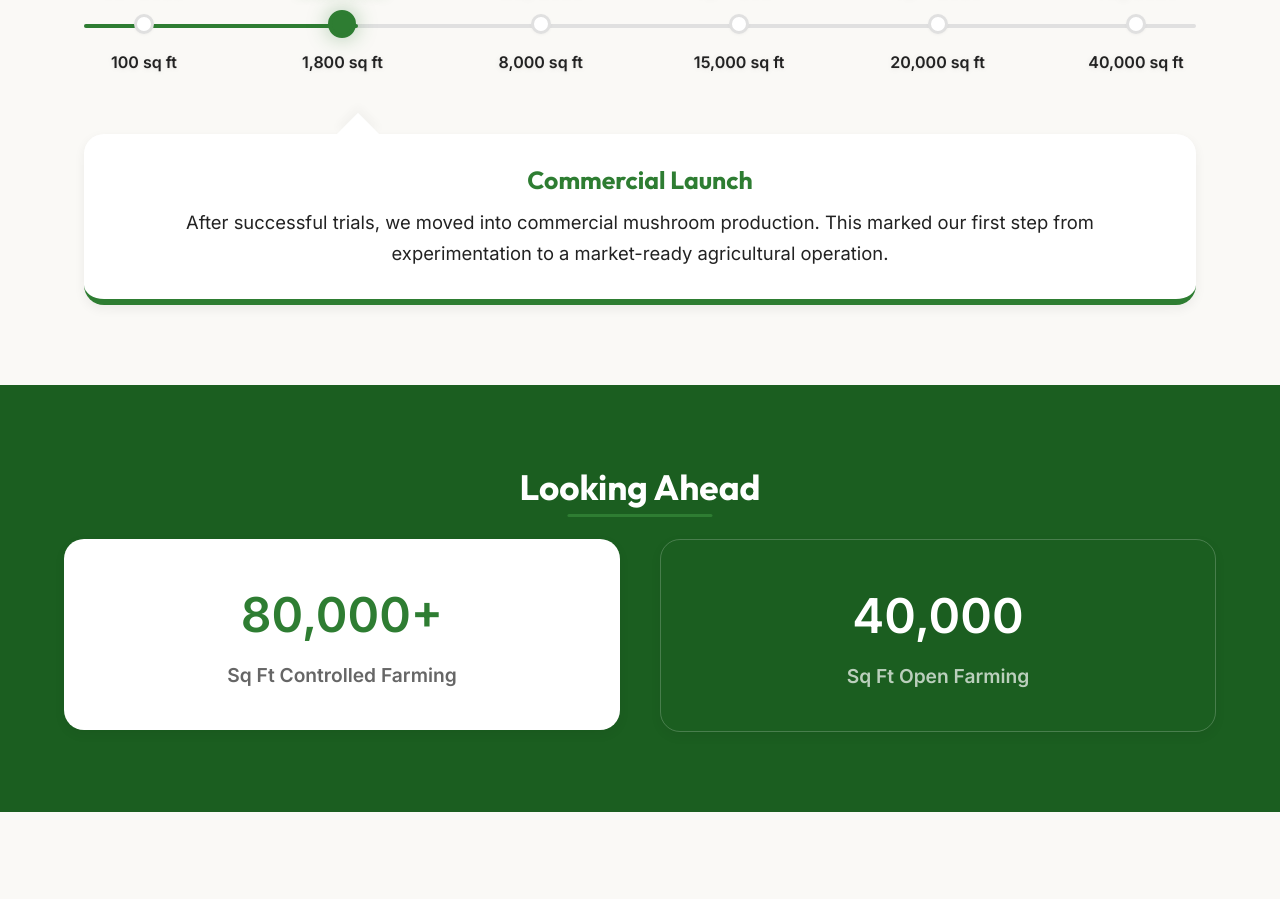
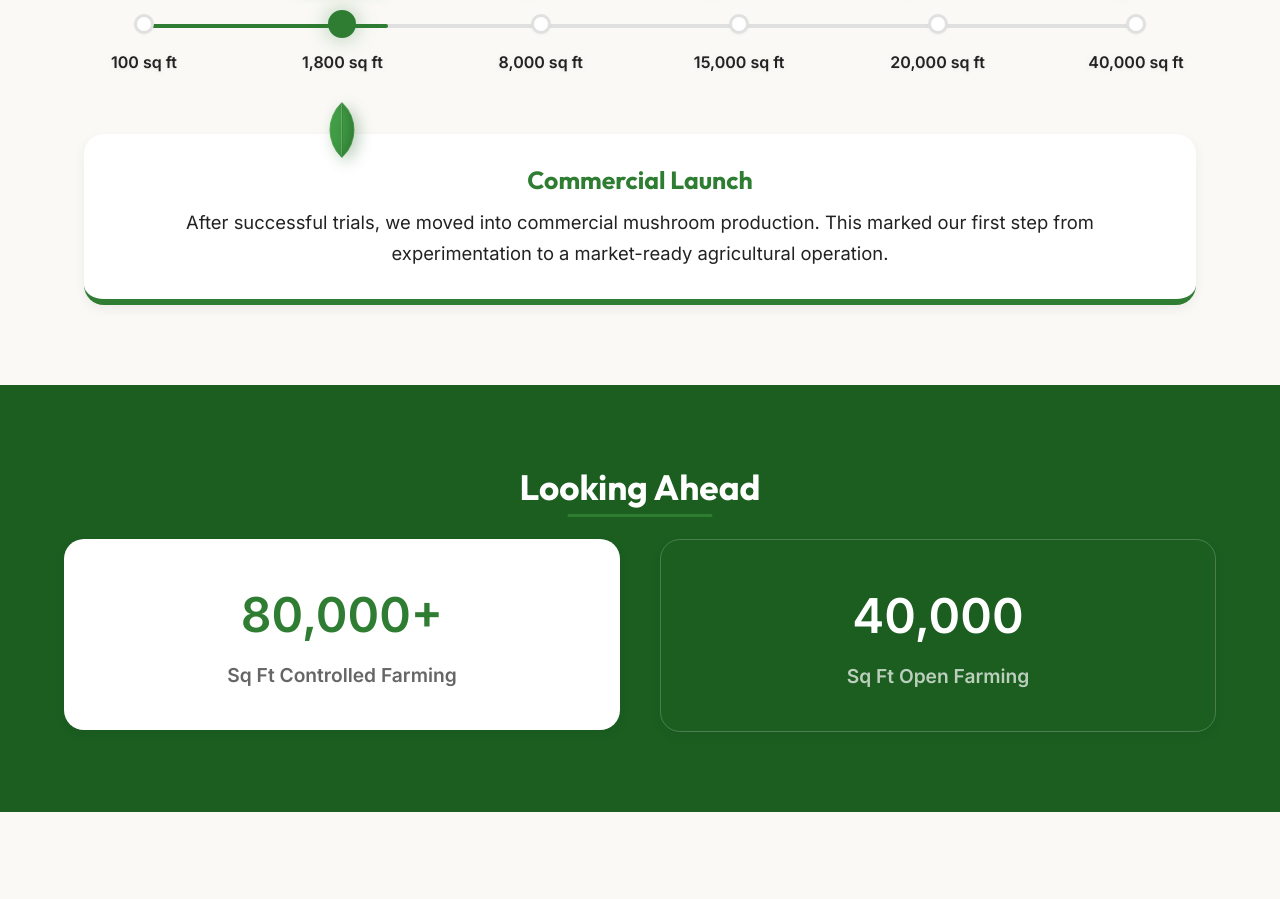
Before and after one commit to Gaikwad5364/exotica-farm, a Next.js app: page /about in a window 1280 px wide. Shown: the part 1680-2579 px from the top of the page. Built offline with nearby package versions, Linux system fonts and the light colour scheme.

Commit message:
Timeline mobile view fixed.

```diff
--- a/src/app/about/About.module.css
+++ b/src/app/about/About.module.css
@@ -207,8 +207,8 @@
 .timelineLine {
     position: absolute;
     top: 50%;
-    left: 0;
-    right: 0;
+    left: 60px;
+    right: 60px;
     height: 4px;
     background-color: var(--color-earth-300);
     z-index: 1;
@@ -217,11 +217,11 @@
 
 @media (max-width: 768px) {
     .timelineLine {
-        top: 0;
-        bottom: 0;
+        top: 50px;
+        bottom: 110px;
         left: 14px;
         width: 4px;
-        height: 100%;
+        height: auto;
         right: auto;
         transform: none;
     }
@@ -230,9 +230,9 @@
 .timelineProgress {
     position: absolute;
     top: 50%;
-    left: 0;
+    left: 60px;
     height: 4px;
-    width: var(--progress-percent, 0%);
+    width: calc((100% - 120px) * var(--progress-value, 0) / 100);
     background-color: var(--color-primary);
     z-index: 2;
     border-radius: 2px;
@@ -240,10 +240,10 @@
 
 @media (max-width: 768px) {
     .timelineProgress {
-        top: 0;
+        top: 50px;
         left: 14px;
         width: 4px;
-        height: var(--progress-percent, 0%);
+        height: calc((100% - 160px) * var(--progress-value, 0) / 100);
         transition: none;
         /* Crucial for smooth JS-driven mobile animation */
     }
@@ -409,32 +409,52 @@
 }
 
 @media (max-width: 768px) {
-    .milestoneDescription {
-        display: none;
+
+    .milestoneDescription,
+    .milestoneDescription::before,
+    .milestoneDescription::after {
+        display: none !important;
     }
 }
 
 .milestoneDescription::before {
     content: '';
     position: absolute;
-    top: -15px;
-    left: var(--active-point-pos, 50%);
-    width: 30px;
-    height: 30px;
-    background: white;
-    transform: translateX(-50%) rotate(45deg);
-    transition: all 0.5s ease;
-    box-shadow: -5px -5px 10px rgba(0, 0, 0, 0.03);
+    top: -24px;
+    left: calc(60px + (100% - 120px) * var(--progress-value, 0) / 100);
+    width: 38px;
+    height: 38px;
+    background: linear-gradient(145deg, #4CAF50 0%, #2E7D32 100%);
+    /* Realistic leaf shape: sharp tips, organic curves */
+    border-radius: 95% 4% 95% 4%;
+    transform: translateX(-50%) rotate(-45deg);
+    z-index: -1;
+    box-shadow:
+        0 6px 15px rgba(27, 94, 32, 0.3),
+        inset -2px -2px 6px rgba(0, 0, 0, 0.1);
+    border: 1px solid rgba(255, 255, 255, 0.1);
 }
 
-@media (max-width: 768px) {
-    .milestoneDescription::before {
-        display: block !important;
-        left: -15px !important;
-        top: var(--active-point-pos, 30px);
-        transform: translateY(-50%) rotate(-135deg) !important;
-    }
+/* Central vein for the leaf to make it look realistic */
+.milestoneDescription::after {
+    content: '';
+    position: absolute;
+    top: -24px;
+    left: calc(60px + (100% - 120px) * var(--progress-value, 0) / 100);
+    width: 38px;
+    height: 38px;
+    background: linear-gradient(to bottom right,
+            transparent 48%,
+            rgba(255, 255, 255, 0.2) 49%,
+            rgba(0, 0, 0, 0.1) 51%,
+            transparent 52%);
+    transform: translateX(-50%) rotate(-45deg);
+    border-radius: 95% 4% 95% 4%;
+    pointer-events: none;
+    z-index: -1;
 }
+
+/* Descriptions on mobile are inlined, so we don't need the pointer here */
 
 /* Looking Ahead Section */
 .expansionGrid {
--- a/src/app/about/page.tsx
+++ b/src/app/about/page.tsx
@@ -293,7 +293,7 @@ export default function AboutPage() {
                             <div className={styles.timelineLine}></div>
                             <div
                                 className={styles.timelineProgress}
-                                style={{ '--progress-percent': `${smoothProgress}%`, transition: 'none' } as any}
+                                style={{ '--progress-value': smoothProgress, transition: 'none' } as any}
                             ></div>
                             {timelineData.map((milestone) => (
                                 <div
@@ -339,7 +339,7 @@ export default function AboutPage() {
                                         ease: [0.22, 1, 0.36, 1] // Quintic ease-out for a smooth, premium feel
                                     }}
                                     className={styles.milestoneDescription}
-                                    style={{ '--active-point-pos': `${smoothProgress}%`, position: 'relative' } as any}
+                                    style={{ '--progress-value': (activeIndex / (timelineData.length - 1)) * 100, position: 'relative' } as any}
                                 >
                                     <div style={{ width: '100%' }}>
                                         <h4 style={{ color: 'var(--color-primary)', marginBottom: '12px', fontSize: '1.55rem' }}>
```
